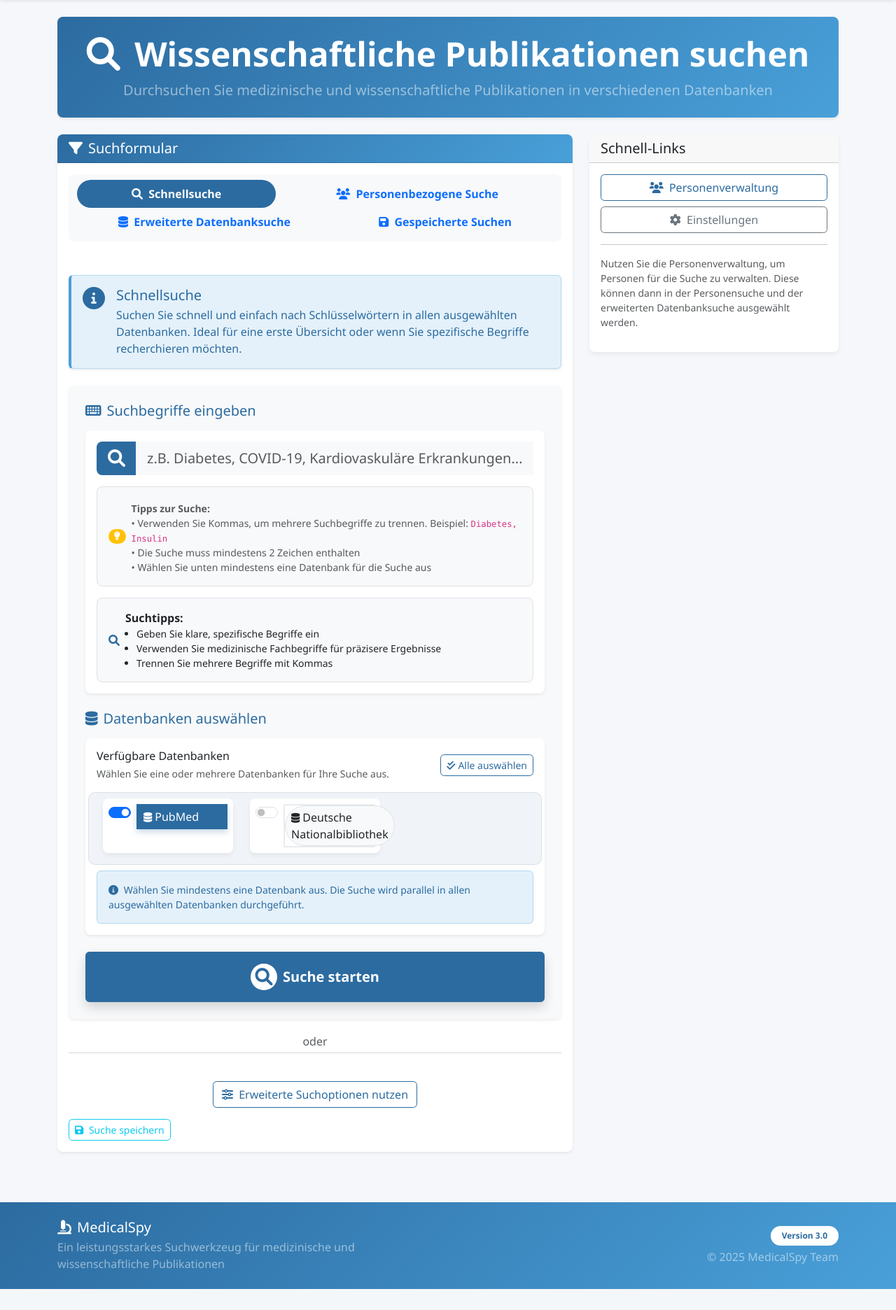
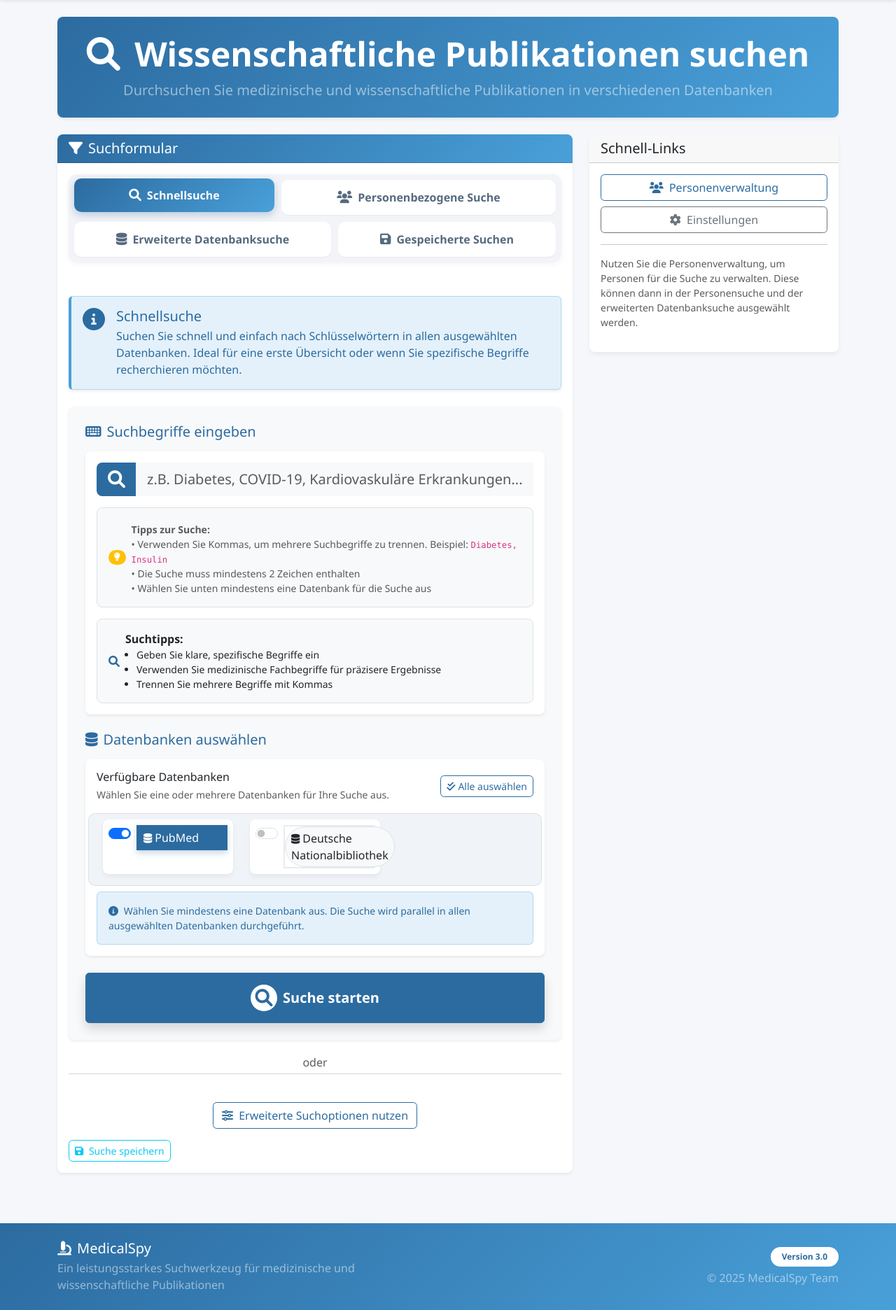
Before and after one commit to maxaufknax/Medical-Spytool, a Flask app: page /search in a window 1280 px wide. Shown: the part 56-1928 px from the top of the page at 70% size. Before the commit the page ends 1898 px from the top, so only its background shows below. Run offline with Flask 3, Linux system fonts and the light colour scheme; data that the repository does not hold is empty; some libraries are stand-ins or nearby versions.

Commit message:
Improve the appearance and user experience of the search mode options
Enhance the search mode tabs' styling and interactive behavior using CSS and JavaScript in `custom.css` and `search.html`.

Replit-Commit-Author: Agent
Replit-Commit-Session-Id: f0724a30-0515-45a2-bb87-cf341ce91e33
Replit-Commit-Screenshot-Url: https://storage.googleapis.com/screenshot-production-us-central1/39209fe2-a590-47a4-bbba-aacba4e2c6b5/684d66b5-15ff-48f3-b89a-cf1a0ecdbef8.jpg

```diff
--- a/backend/static/css/custom.css
+++ b/backend/static/css/custom.css
@@ -14,6 +14,71 @@
     margin-bottom: 1.25rem;
     box-shadow: 0 2px 5px rgba(0,0,0,0.05);
     border: 1px solid rgba(0,0,0,0.05);
+}
+
+/* Verbesserte Such-Tabs Darstellung */
+#searchModeTabs {
+    gap: 10px;
+    background-color: rgba(240, 242, 245, 0.8) !important;
+    border-radius: 12px !important;
+    padding: 8px !important;
+    box-shadow: 0 2px 8px rgba(0, 0, 0, 0.05);
+}
+
+#searchModeTabs .nav-item {
+    margin: 0 !important;
+}
+
+#searchModeTabs .nav-link {
+    border-radius: 10px !important;
+    padding: 12px;
+    transition: all 0.3s ease;
+    background-color: #fff;
+    color: #566a7f;
+    border: 1px solid transparent;
+    box-shadow: 0 1px 2px rgba(0, 0, 0, 0.05);
+    font-weight: 500;
+    position: relative;
+    overflow: hidden;
+}
+
+#searchModeTabs .nav-link::before {
+    content: "";
+    position: absolute;
+    top: 0;
+    left: 0;
+    width: 0;
+    height: 100%;
+    background: linear-gradient(90deg, rgba(44, 107, 160, 0.1), transparent);
+    transition: width 0.3s ease;
+    z-index: 0;
+}
+
+#searchModeTabs .nav-link:hover::before {
+    width: 100%;
+}
+
+#searchModeTabs .nav-link:hover {
+    transform: translateY(-2px);
+    background-color: #f8f9fa;
+    color: #2c6ba0;
+    border-color: rgba(44, 107, 160, 0.2);
+    box-shadow: 0 4px 12px rgba(0, 0, 0, 0.08);
+}
+
+#searchModeTabs .nav-link.active {
+    background: linear-gradient(135deg, #2c6ba0 0%, #49a0d9 100%);
+    color: white;
+    border: none;
+    box-shadow: 0 4px 12px rgba(44, 107, 160, 0.3);
+    transform: translateY(-2px);
+}
+
+#searchModeTabs .nav-link i {
+    font-size: 1.1rem;
+    margin-right: 6px;
+    position: relative;
+    z-index: 1;
 }
 
 /* Improved card styling */
--- a/backend/templates/search.html
+++ b/backend/templates/search.html
@@ -23,25 +23,33 @@
 
             <!-- Search Mode Tabs -->
             <div class="px-3 pt-3">
-                <ul class="nav nav-pills nav-fill mb-3 bg-light p-2 rounded-3" id="searchModeTabs">
-                    <li class="nav-item mx-1">
-                        <a class="nav-link active rounded-pill" id="simple-search-tab" data-bs-toggle="tab" href="#simple-search" role="tab">
-                            <i class="fas fa-search me-1"></i> <strong>Schnellsuche</strong>
+                <ul class="nav nav-pills nav-fill mb-3" id="searchModeTabs">
+                    <li class="nav-item">
+                        <a class="nav-link active" id="simple-search-tab" data-bs-toggle="tab" href="#simple-search" role="tab">
+                            <div class="d-flex align-items-center justify-content-center">
+                                <i class="fas fa-search me-2"></i> <strong>Schnellsuche</strong>
+                            </div>
                         </a>
                     </li>
-                    <li class="nav-item mx-1">
-                        <a class="nav-link rounded-pill" id="person-search-tab" data-bs-toggle="tab" href="#person-search" role="tab">
-                            <i class="fas fa-users me-1"></i> <strong>Personenbezogene Suche</strong>
+                    <li class="nav-item">
+                        <a class="nav-link" id="person-search-tab" data-bs-toggle="tab" href="#person-search" role="tab">
+                            <div class="d-flex align-items-center justify-content-center">
+                                <i class="fas fa-users me-2"></i> <strong>Personenbezogene Suche</strong>
+                            </div>
                         </a>
                     </li>
-                    <li class="nav-item mx-1">
-                        <a class="nav-link rounded-pill" id="advanced-search-tab" data-bs-toggle="tab" href="#advanced-search" role="tab">
-                            <i class="fas fa-database me-1"></i> <strong>Erweiterte Datenbanksuche</strong>
+                    <li class="nav-item">
+                        <a class="nav-link" id="advanced-search-tab" data-bs-toggle="tab" href="#advanced-search" role="tab">
+                            <div class="d-flex align-items-center justify-content-center">
+                                <i class="fas fa-database me-2"></i> <strong>Erweiterte Datenbanksuche</strong>
+                            </div>
                         </a>
                     </li>
-                    <li class="nav-item mx-1">
-                        <a class="nav-link rounded-pill" id="saved-queries-tab" data-bs-toggle="tab" href="#saved-queries" role="tab">
-                            <i class="fas fa-save me-1"></i> <strong>Gespeicherte Suchen</strong>
+                    <li class="nav-item">
+                        <a class="nav-link" id="saved-queries-tab" data-bs-toggle="tab" href="#saved-queries" role="tab">
+                            <div class="d-flex align-items-center justify-content-center">
+                                <i class="fas fa-save me-2"></i> <strong>Gespeicherte Suchen</strong>
+                            </div>
                         </a>
                     </li>
                 </ul>
@@ -1148,4 +1156,78 @@
     window.allPersons = {{ persons | tojson | safe }};
 </script>
 <script src="{{ url_for('static', filename='js/search.js') }}"></script>
+<script>
+    // Verbesserte Tab-Interaktion mit Animation
+    document.addEventListener('DOMContentLoaded', function() {
+        var searchModeTabs = document.querySelectorAll('#searchModeTabs .nav-link');
+        searchModeTabs.forEach(function(tab) {
+            tab.addEventListener('click', function(e) {
+                const tabId = this.id;
+
+                // Bestimme den Suchmodus basierend auf dem angeklickten Tab
+                if (tabId === 'simple-search-tab') {
+                    document.getElementById('searchMode').value = 'simple';
+                } else if (tabId === 'person-search-tab') {
+                    document.getElementById('searchMode').value = 'person';
+                } else if (tabId === 'advanced-search-tab') {
+                    document.getElementById('searchMode').value = 'advanced';
+                }
+
+                // Animation für den Tab-Wechsel
+                const allTabs = document.querySelectorAll('#searchModeTabs .nav-link');
+                allTabs.forEach(t => {
+                    if (t === this) {
+                        t.style.transform = "translateY(-5px)";
+                        setTimeout(() => {
+                            t.style.transform = "translateY(-2px)";
+                        }, 300);
+                    } else {
+                        t.style.transform = "translateY(0)";
+                    }
+                });
+            });
+
+            // Hover-Effekt
+            tab.addEventListener('mouseenter', function() {
+                if (!this.classList.contains('active')) {
+                    this.style.transform = "translateY(-2px)";
+                }
+            });
+
+            tab.addEventListener('mouseleave', function() {
+                if (!this.classList.contains('active')) {
+                    this.style.transform = "translateY(0)";
+                }
+            });
+        });
+
+        // Setze anfänglichen Transform-Stil für aktiven Tab
+        const activeTab = document.querySelector('#searchModeTabs .nav-link.active');
+        if (activeTab) {
+            activeTab.style.transform = "translateY(-2px)";
+        }
+
+        // Clear Search Button
+        const clearSearchButton = document.getElementById('clearSearchButton');
+        if (clearSearchButton) {
+            clearSearchButton.addEventListener('click', function() {
+                document.getElementById('simpleSearchQuery').value = '';
+                document.getElementById('simpleSearchQuery').focus();
+            });
+        }
+
+        // Select all databases button
+        const selectAllButton = document.getElementById('selectAllDatabases');
+        if (selectAllButton) {
+            selectAllButton.addEventListener('click', function() {
+                const checkboxes = document.querySelectorAll('.database-checkbox');
+                checkboxes.forEach(checkbox => {
+                    checkbox.checked = true;
+                });
+            });
+        }
+    });
+
+    console.log("Loaded persons:", {{ persons|tojson|safe }});
+</script>
 {% endblock %}
```
Also changed, not shown: attached_assets/targeted_element_1747047104700.png (added), attached_assets/targeted_element_1747047234820.png (added).
